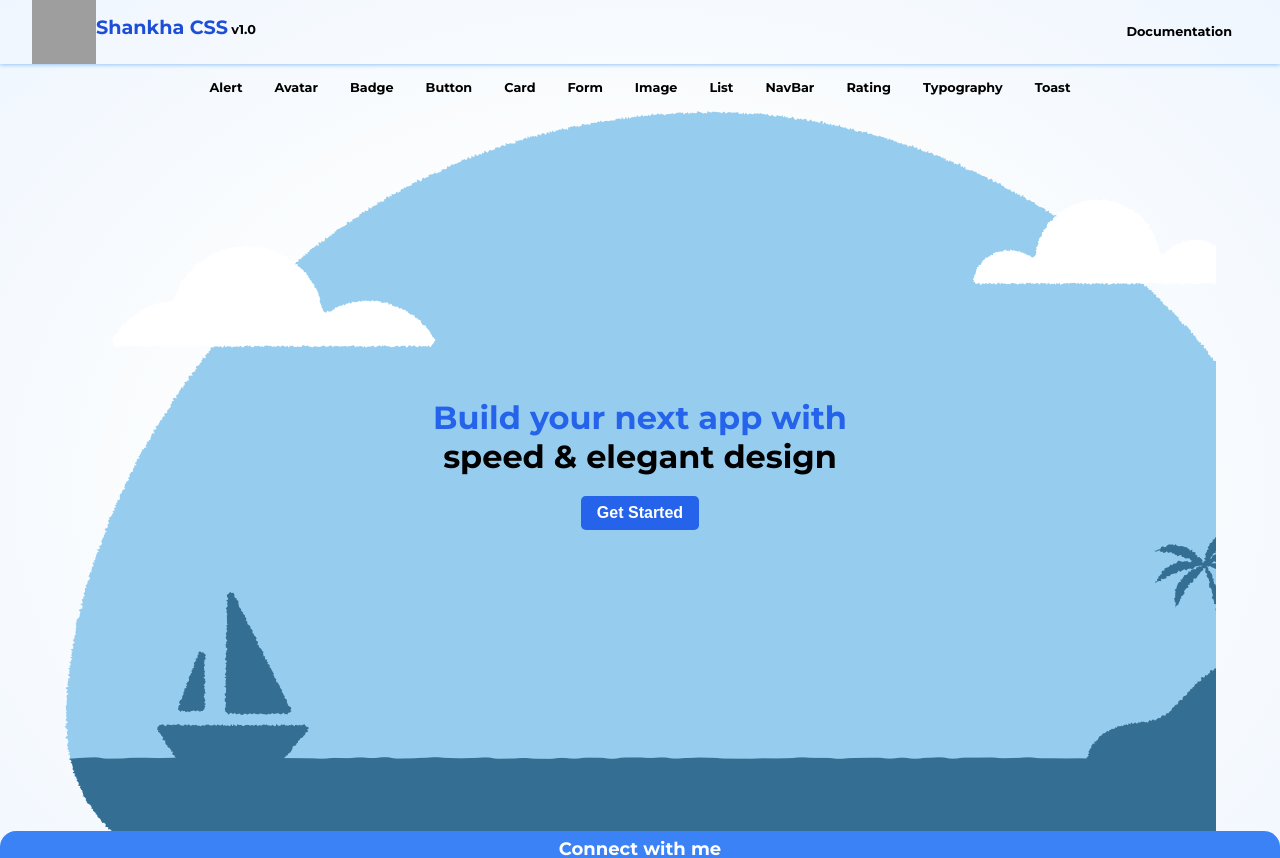
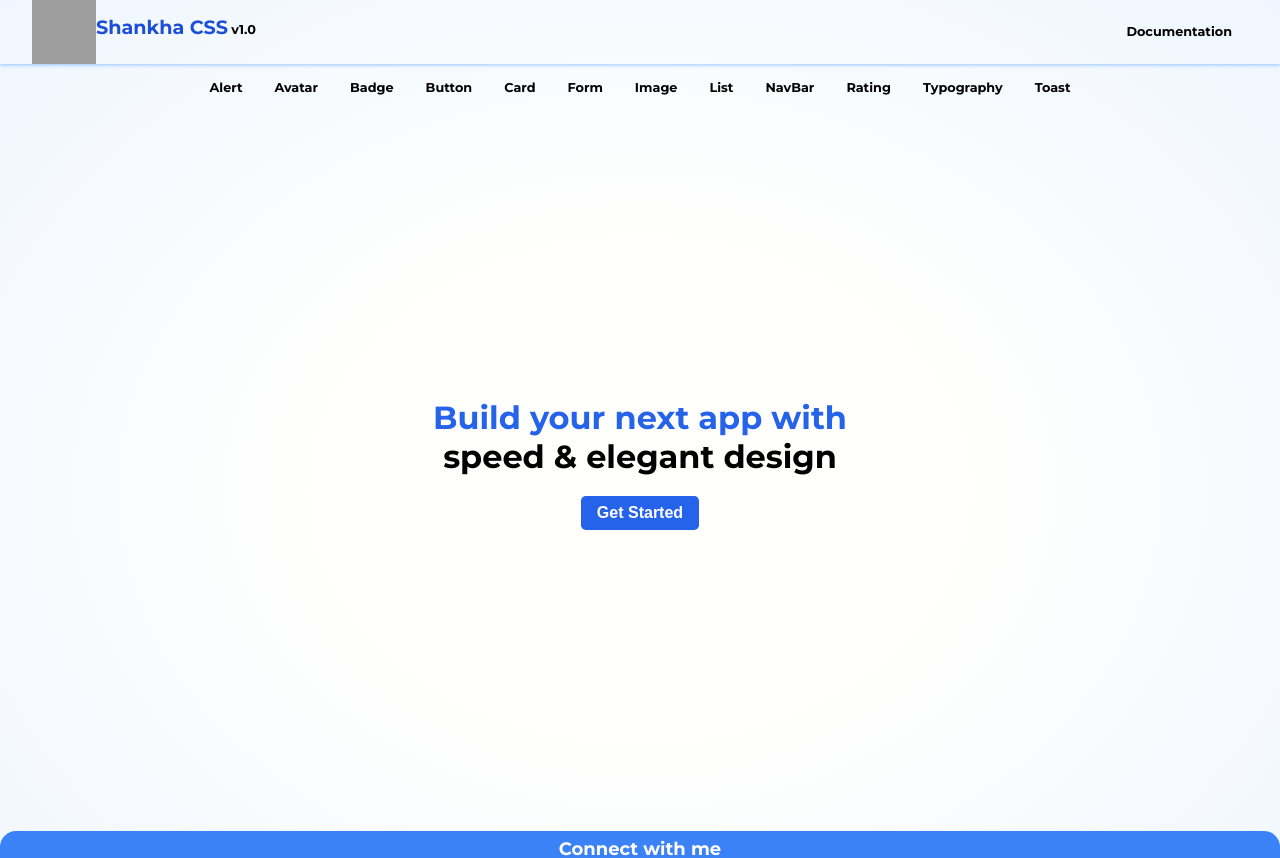
Before and after one commit to harshith-venkatesh/ShankhaCSS, a React (Create React App) app: page / in a window 1280 px wide. Shown: the top 858 px of the page. Built offline with nearby package versions, Linux system fonts and the light colour scheme; grey boxes are pictures that could not be loaded.

Commit message:
background image removed

```diff
--- a/src/styles.css
+++ b/src/styles.css
@@ -1212,7 +1212,6 @@ select {
 	position: relative;
 	text-align: center;
 	overflow: hidden;
-	background-image: url("./assets/cherry-209.png");
 }
 
 .home-image {
```
